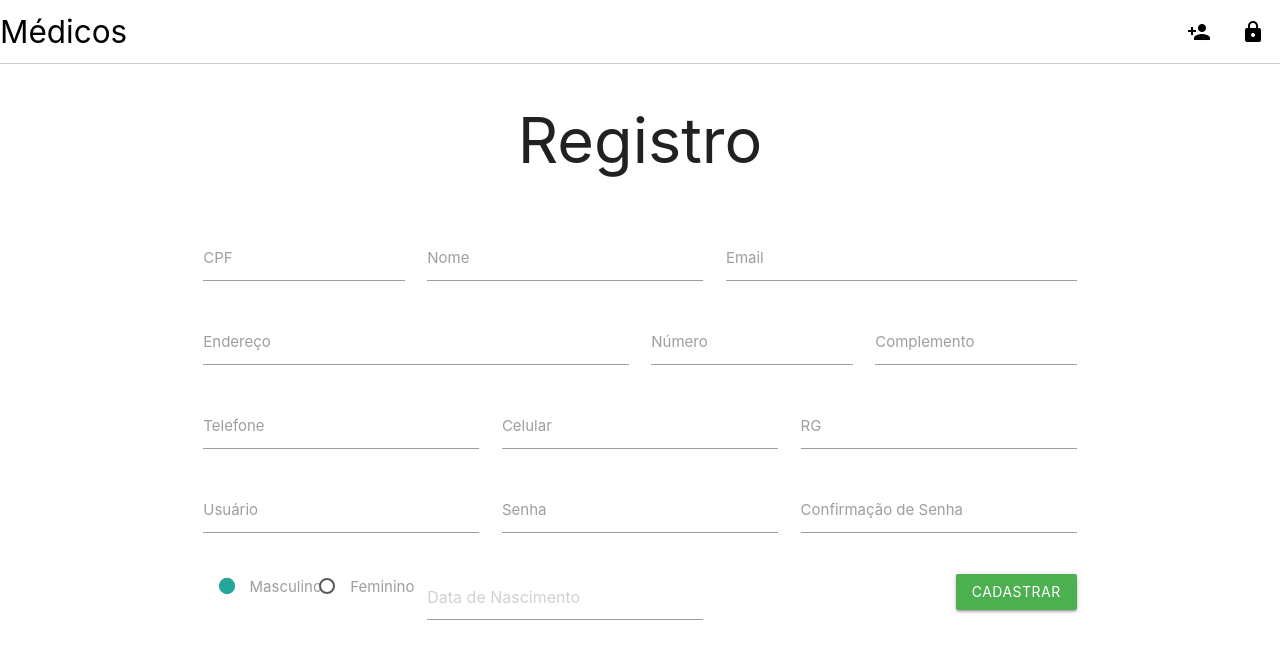
After one commit to SamuelSantiagoUFU/API-Medicos, a PHP site: page /register.php in a window 1280 px wide. The commit adds this page. Shown: the top 659 px of the page. Run offline with PHP 8.4, Linux system fonts and the light colour scheme.

```diff
--- a/public/includes/navbar.php
+++ b/public/includes/navbar.php
@@ -5,9 +5,14 @@ $admin = $logged && $_COOKIE['admin'];
 <nav class="white">
   <div class="nav-wrapper black-text">
     <a href="/" class="brand-logo">Médicos</a>
-    <?=$logged?'<a href="#" data-target="navbar-admin" class="show-on-med-and-down sidenav-trigger right"><i class="material-icons">menu</i></a>':''?>
+    <?=$admin?'<a href="#" data-target="navbar-admin" class="show-on-med-and-down sidenav-trigger right"><i class="material-icons">menu</i></a>':''?>
     <ul class="right hide-on-med-and-down">
-      <li><?=!$logged?'<a href="/login.php" class="tooltipped" data-tooltip="Login"><i class="material-icons">https</i></a>':''?></li>
+      <?if (!$logged):?>
+      <li><a href="/register.php" class="tooltipped" data-tooltip="Registrar"><i class="material-icons">person_add</i></a></li>
+      <li><a href="/login.php" class="tooltipped" data-tooltip="Login"><i class="material-icons">https</i></a></li>
+      <?else:?>
+      <li><a href="/logout.php" class="tooltipped" data-tooltip="Logout"><i class="material-icons">power_settings_new</i></a></li>
+      <?endif;?>
     </ul>
   </div>
 </nav>
@@ -18,5 +23,6 @@ $admin = $logged && $_COOKIE['admin'];
   <li><a href="collapsible.html"><i class="material-icons">maps_ugc</i>Exames</a></li>
   <li><a href="/admin/pacients.php"><i class="material-icons">sick</i>Pacientes</a></li>
   <li><a href="mobile.html"><i class="material-icons">schedule</i>Horários</a></li>
+  <li><a href="/logout.php"><i class="material-icons">power_settings_new</i>Sair</a></li>
 </ul>
 <?endif;?>
--- a/public/login.php
+++ b/public/login.php
@@ -33,13 +33,13 @@
     login.addEventListener('submit', (e) => {
       e.preventDefault();
       var data = new FormData(login);
+      console.log(data);
       fetch(apiLink+'/login', {
         method: "POST",
         body: data,
         credentials: 'include'
-      }).then(data => data.json())
+      }).then(data => console.log(data.json()))
       .then(data => {
-        console.log(data.user);
         if (data.logado) {
           window.location.href = '/';
         }
--- /dev/null
+++ b/public/register.php
@@ -0,0 +1,132 @@
+<?require 'includes/header.php'; require 'includes/navbar.php'?>
+<div class="container">
+  <main>
+    <div class="row">
+      <div class="col s12">
+        <h1 class="center">Registro</h1>
+      </div>
+    </div>
+    <div class="row">
+      <form method="post" class="col s12" id="registro">
+        <div class="row">
+          <div class="input-field col s12 m3">
+            <input type="text" name="cpf" id="cpf" class="validate">
+            <label for="cpf">CPF</label>
+          </div>
+          <div class="input-field col s12 m4">
+            <input type="text" name="name" required id="name" class="validate">
+            <label for="name">Nome</label>
+          </div>
+          <div class="input-field col s12 m5">
+            <input type="email" name="email" required id="email" class="validate">
+            <label for="email">Email</label>
+          </div>
+          <div class="input-field col s12 m6">
+            <input type="text" name="address" required id="address" class="validate">
+            <label for="address">Endereço</label>
+          </div>
+          <div class="input-field col s12 m3">
+            <input type="text" name="number" required id="number" class="validate">
+            <label for="number">Número</label>
+          </div>
+          <div class="input-field col s12 m3">
+            <input type="text" name="complement" id="complement" class="validate">
+            <label for="complement">Complemento</label>
+          </div>
+          <div class="input-field col s12 m4">
+            <input type="text" name="phone" id="phone" class="validate">
+            <label for="phone">Telefone</label>
+          </div>
+          <div class="input-field col s12 m4">
+            <input type="text" name="cellphone" id="cellphone" class="validate">
+            <label for="cellphone">Celular</label>
+          </div>
+          <div class="input-field col s12 m4">
+            <input type="text" name="rg" id="rg" class="validate">
+            <label for="rg">RG</label>
+          </div>
+          <div class="input-field col s12 m4">
+            <input type="text" name="user" required id="user" class="validate">
+            <label for="user">Usuário</label>
+          </div>
+          <div class="input-field col s12 m4">
+            <input type="password" name="pass" required id="pass" class="validate" onfocusout="verifyPass()">
+            <label for="pass">Senha</label>
+            <span class="helper-text" data-error="As senhas não conferem" data-success=""></span>
+          </div>
+          <div class="input-field col s12 m4">
+            <input type="password" name="pass2" required id="pass2" class="validate" onfocusout="verifyPass()">
+            <label for="pass2">Confirmação de Senha</label>
+            <span class="helper-text" data-error="As senhas não conferem" data-success=""></span>
+          </div>
+          <div class="col s12 m4 xl3">
+            <div class="col s12 m6">
+              <label>
+                <input name="sex" value="M" type="radio" checked />
+                <span>Masculino</span>
+              </label>
+            </div>
+            <div class="col s12 m6">
+              <label>
+                <input name="sex" value="F" type="radio" />
+                <span>Feminino</span>
+              </label>
+            </div>
+          </div>
+          <div class="col s12 m4">
+            <input type="text" class="datepicker" name="born" id="born" placeholder="Data de Nascimento">
+          </div>
+          <div class="col s12 m4 xl5 right-align">
+            <button type="submit" class="btn green waves-effect waves-light">Cadastrar</button>
+          </div>
+        </div>
+      </form>
+    </div>
+  </main>
+</div>
+<script>
+  document.addEventListener('DOMContentLoaded', () => {
+    var registro = document.getElementById("registro");
+    registro.addEventListener('submit', (e) => {
+      console.clear();
+      e.preventDefault();
+      if(!verifyPass()) {
+        M.toast({html: 'As senhas estão diferentes!'})
+        return;
+      } else {
+        var data = new FormData(registro);
+        console.log(data);
+        fetch(apiLink+'/pacient/post', {
+          method: "POST",
+          body: data,
+          credentials: 'include'
+        }).then(data =>
+          console.log(data.json()))
+        .then(data => {
+          M.toast({html: data.msg})
+          if (data.code) {
+            window.location.href = '/login.php'
+          }
+        }).catch(error => console.error(error));
+      }
+    });
+  });
+  function verifyPass() {
+    var pass1 = document.getElementById('pass');
+    var pass2 = document.getElementById('pass2');
+    if (pass1.value != pass2.value) {
+      pass1.classList.add('invalid')
+      pass1.classList.remove('valid');
+      pass2.classList.add('invalid')
+      pass2.classList.remove('valid');
+      return false;
+    } else {
+      pass1.classList.add('valid')
+      pass1.classList.remove('invalid');
+      pass2.classList.add('valid')
+      pass2.classList.remove('invalid');
+      return true;
+    }
+  }
+</script>
+<?require 'includes/footer.php';?>
```
Also changed, not shown: api/actions/definePerson.php (+6 -7 lines), api/actions/login.php (+4 -4 lines), api/classes/person.class.php (+10 -8 lines).
